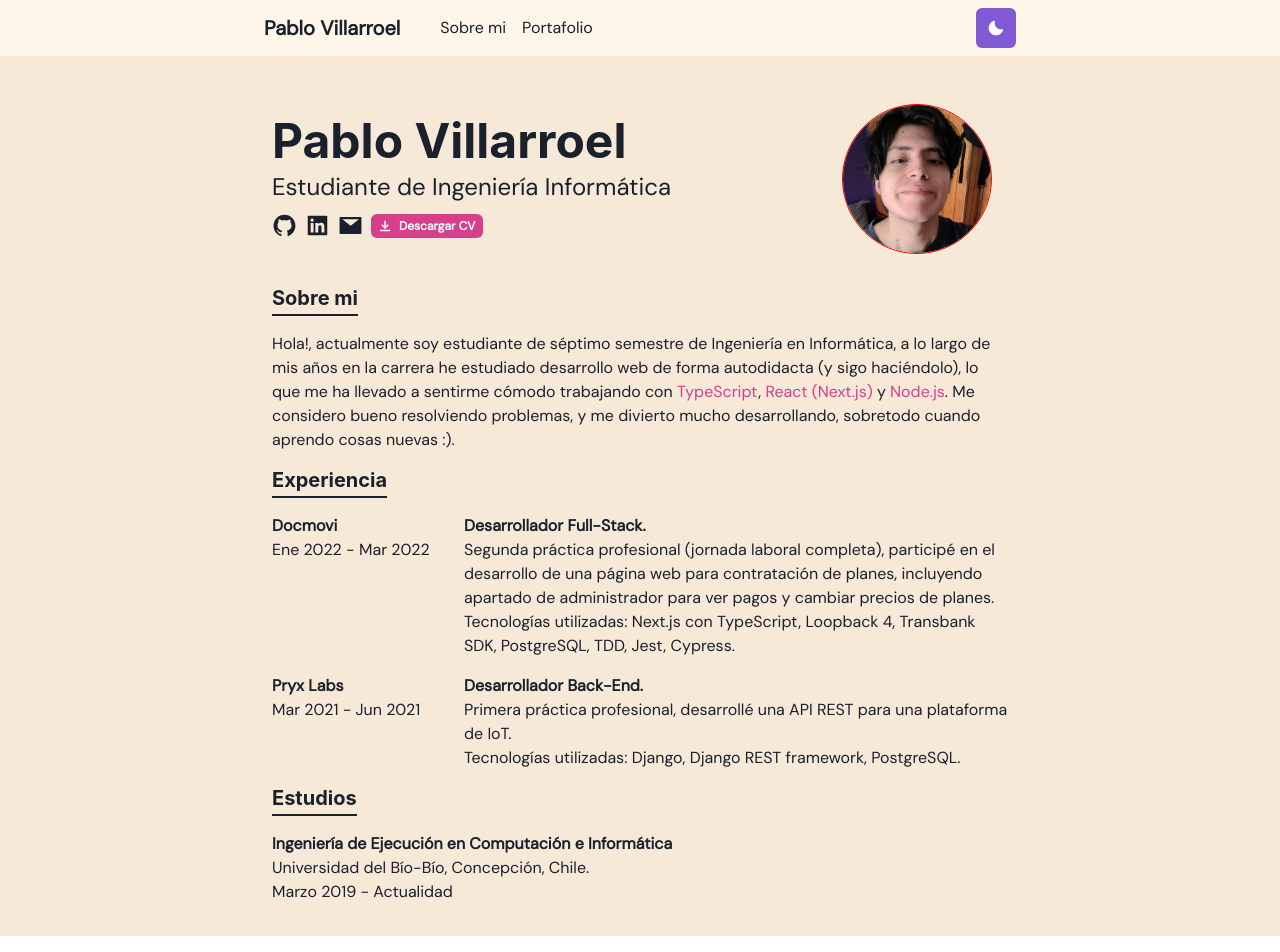
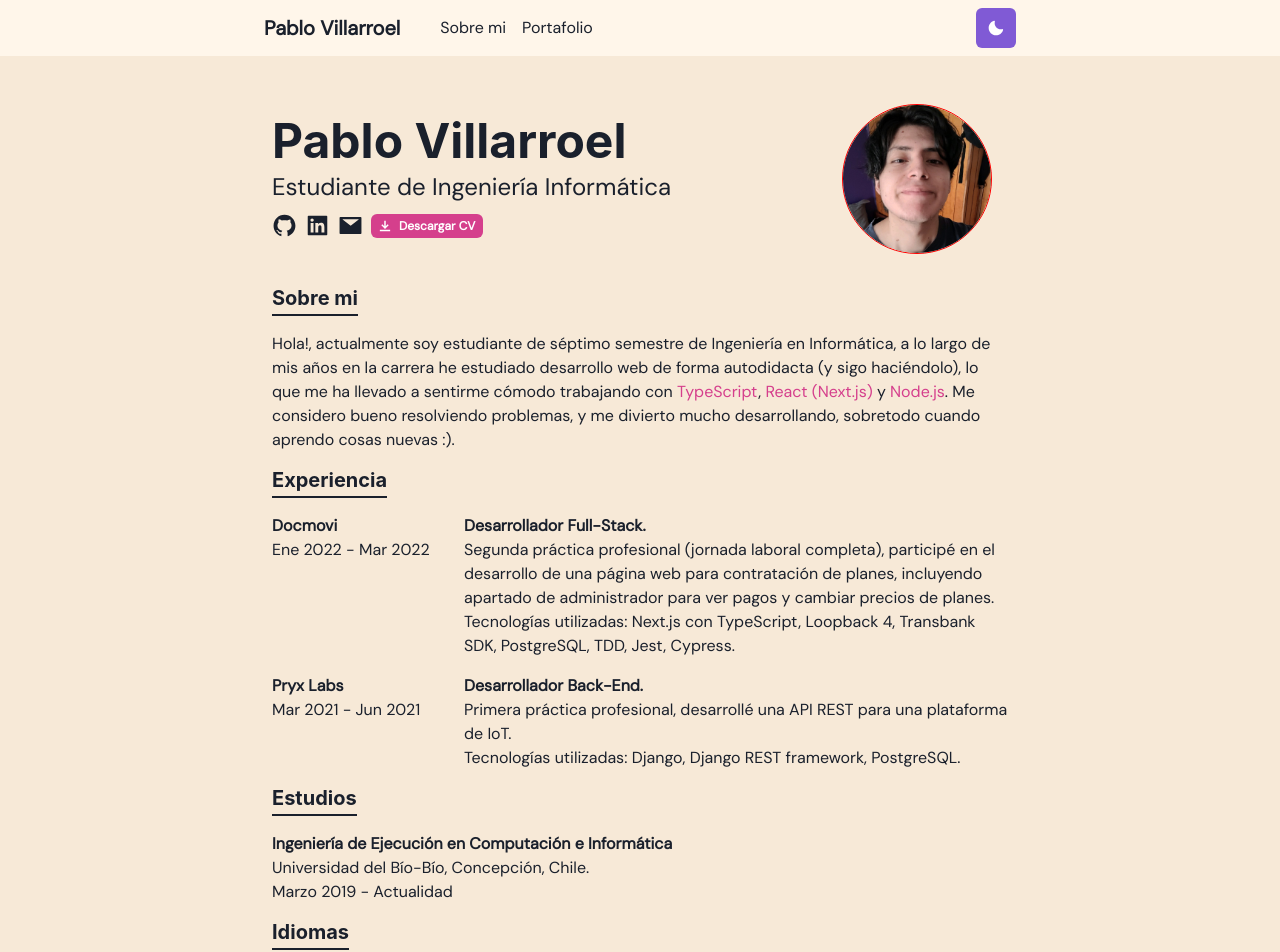
Before and after one commit to pablovrl/personal-website, a Next.js app: page / in a window 1280 px wide. Shown: the top 952 px of the page. Built offline with nearby package versions, Linux system fonts and the light colour scheme.

Commit message:
add Lenguages section

```diff
--- a/pages/index.tsx
+++ b/pages/index.tsx
@@ -4,6 +4,7 @@ import type { NextPage } from "next";
 import AboutSection from "../components/AboutSection";
 import ExperienceSection from "../components/ExperienceSection";
 import EstudiesSection from "../components/EstudiesSection";
+import LenguagesSection from "../components/LenguagesSections";
 
 const Home: NextPage = () => {
   return (
@@ -12,6 +13,7 @@ const Home: NextPage = () => {
         <AboutSection />
         <ExperienceSection />
         <EstudiesSection />
+        <LenguagesSection />
       </SlideFade>
     </Box>
   );
```
